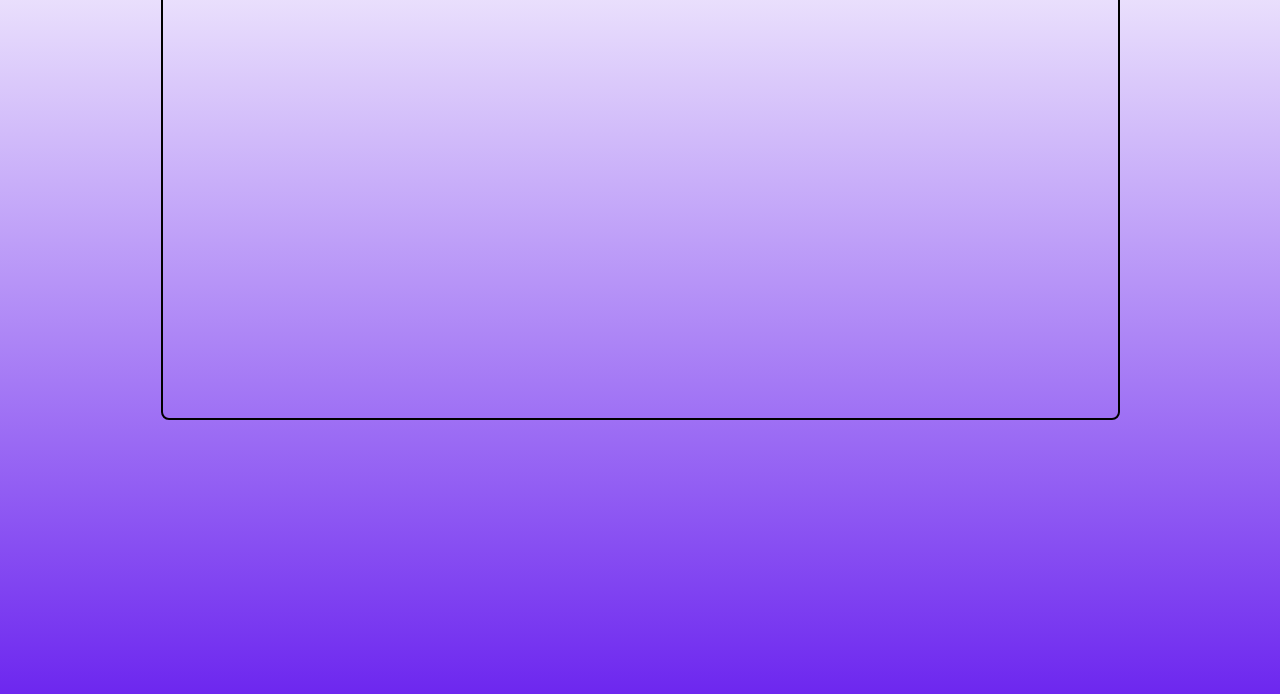
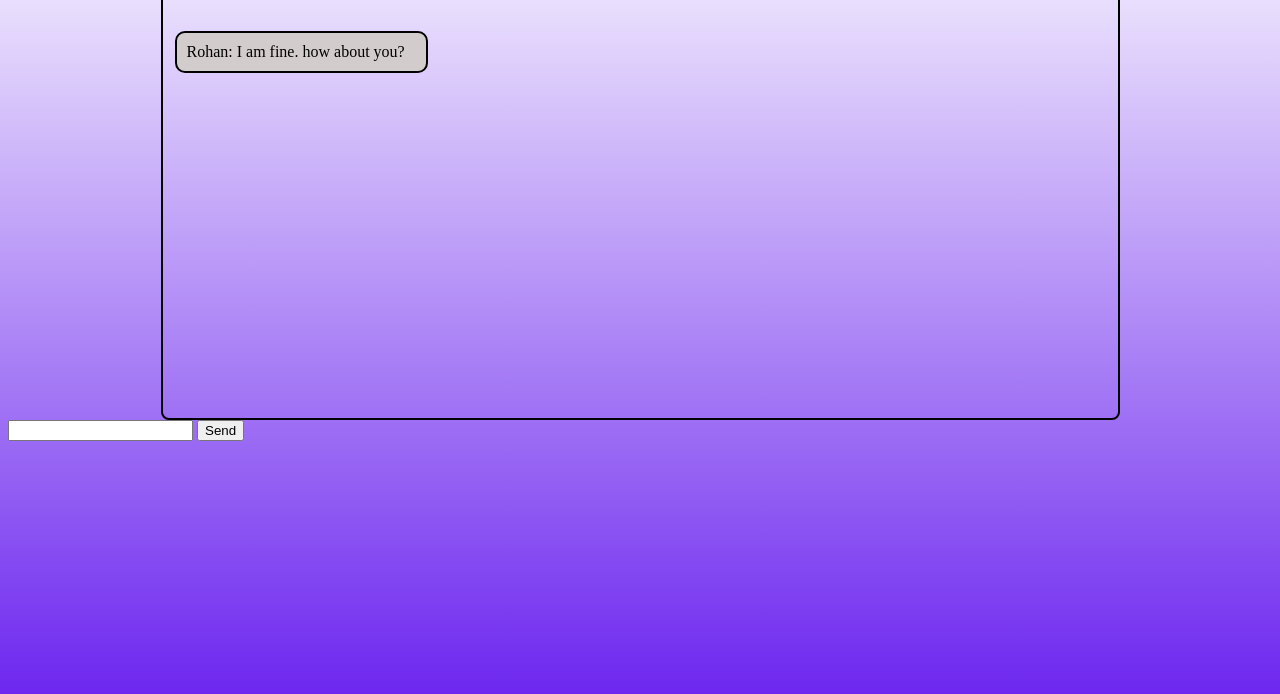
Before and after one commit to kwrdivyaraj100/01_socket_io_chat, a plain HTML site: page index.html in a window 1280 px wide. Shown: the part 122-816 px from the top of the page. Drawn offline with Linux system fonts and the light colour scheme.

Commit message:
added form and button for send container and styled message container in css file

```diff
--- a/css/style.css
+++ b/css/style.css
@@ -16,3 +16,20 @@ body{
     margin: auto;
     height: 60vh;
 }
+.message{
+    background-color: rgb(211, 204, 204);
+    width: 24%;
+    padding: 10px;
+    margin: 17px 12px;
+    border: 2px solid black;
+    border-radius: 10px;
+}
+.left{
+    float: left;
+    clear:both;
+}
+
+.right{
+    float: right;
+    clear:both;
+}
--- a/index.html
+++ b/index.html
@@ -1,20 +1,30 @@
 <!DOCTYPE html>
 <html lang="en">
+
 <head>
     <meta charset="UTF-8">
     <meta http-equiv="X-UA-Compatible" content="IE=edge">
     <meta name="viewport" content="width=device-width, initial-scale=1.0">
     <title>Realtime chat app</title>
-    <script  src="js/client.js"></script>
+    <script src="js/client.js"></script>
     <link rel="stylesheet" href="css/style.css">
 </head>
+
 <body>
     <nav>
-        <img class ="logo" src="chat.jpg" alt="">
+        <img class="logo" src="chat.jpg" alt="">
     </nav>
     <div class="container">
+
         <div class="message right">Harry: Hey how are you?</div>
         <div class="message left">Rohan: I am fine. how about you?</div>
     </div>
+    <div class="send">
+        <form action="#" id="send-container">
+            <input type="text" name="messageInp" id="messageInp">
+            <button class="btn" type="submit">Send</button>
+        </form>
+    </div>
 </body>
+
 </html>
```
